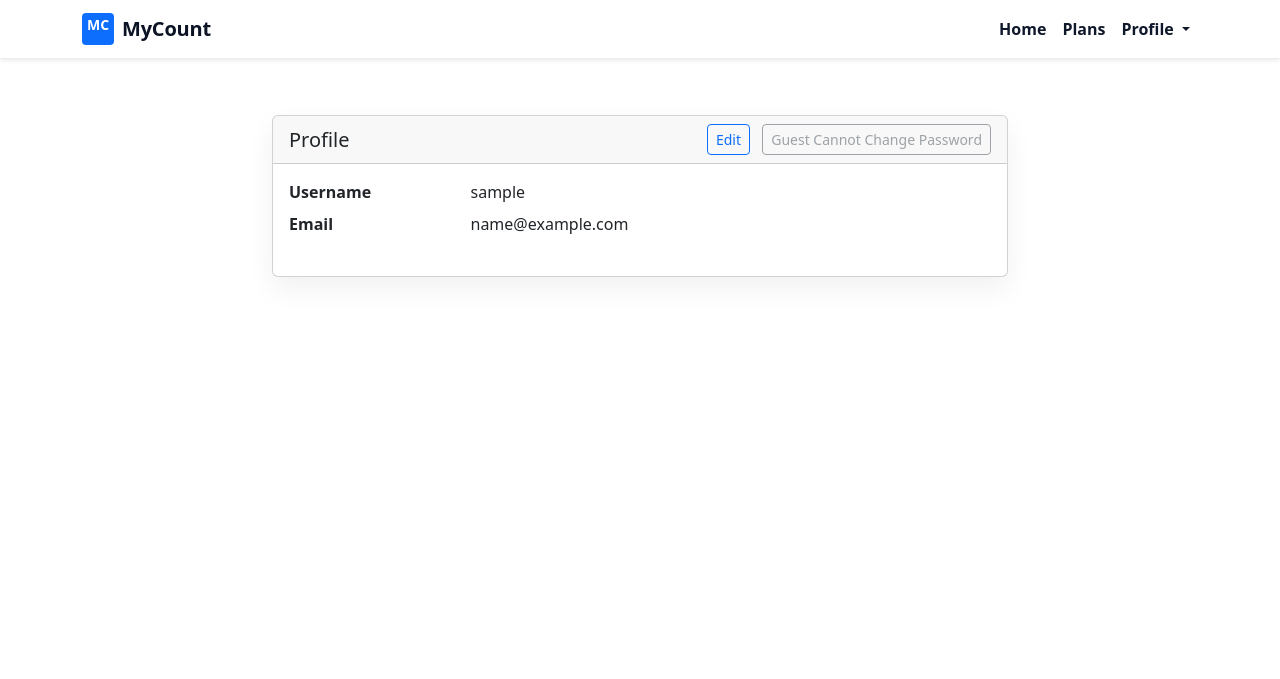
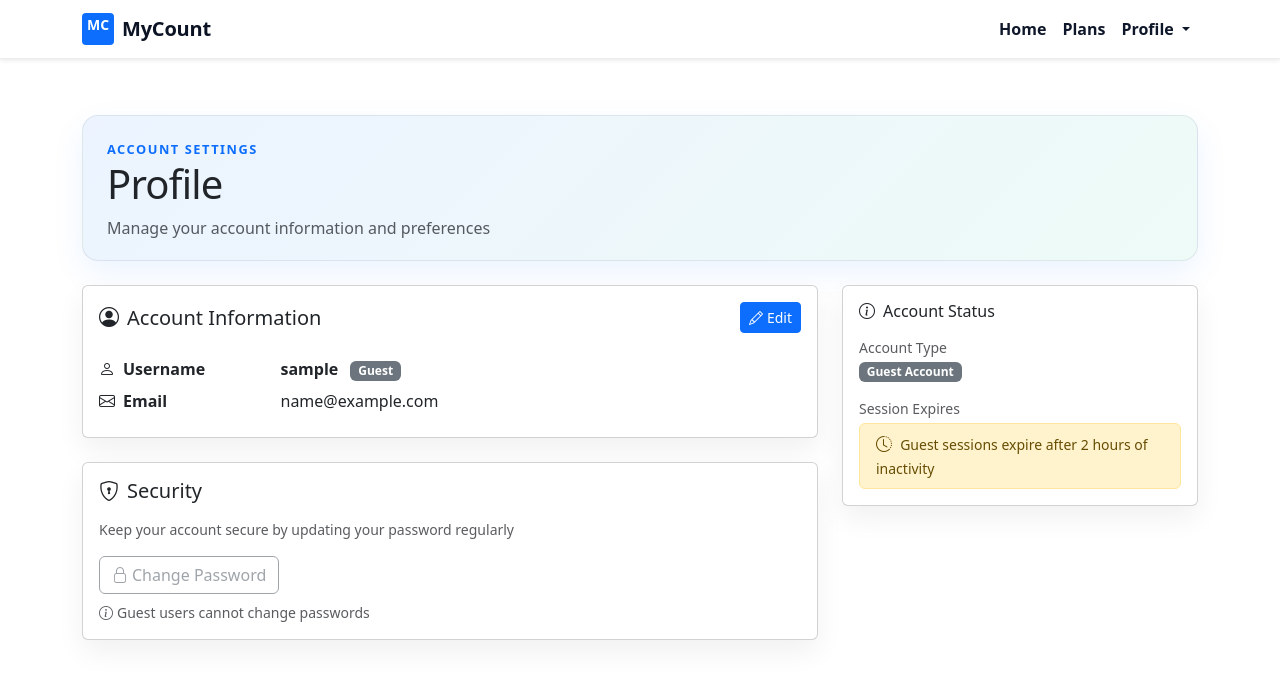
Before and after one commit to darkha03/MyCount, a Flask app: template backend/templates/profile.html in a window 1280 px wide. Shown: the top 679 px of the page. Run offline with Flask 3, Linux system fonts and the light colour scheme; tables that the repository leaves empty hold one stand-in row (values such as "Sample post"); the template is opened without the code that fills it: values that come from a table or form of the project are taken from there, most other values are stand-ins (such as "Sample title", 1, 10 or a date in 2020).

Commit message:
update fix calculate balance + profile UI

```diff
--- a/backend/templates/profile.html
+++ b/backend/templates/profile.html
@@ -4,28 +4,82 @@
 
 {% block content %}
 <div class="container mt-4">
-  <div class="row justify-content-center">
-    <div class="col-md-8">
+  <div class="page-hero mb-4">
+    <div class="d-flex justify-content-between align-items-start">
+      <div>
+        <span class="eyebrow">Account Settings</span>
+        <h1 class="mb-2">Profile</h1>
+        <p class="text-muted mb-0">Manage your account information and preferences</p>
+      </div>
+    </div>
+  </div>
+
+  <div class="row g-4">
+    <div class="col-lg-8">
+      <div class="card mb-4">
+        <div class="card-body">
+          <div class="d-flex justify-content-between align-items-center mb-4">
+            <h5 class="card-title mb-0"><i class="bi bi-person-circle me-2"></i>Account Information</h5>
+            <button class="btn btn-sm btn-primary" data-bs-toggle="modal" data-bs-target="#editProfileModal">
+              <i class="bi bi-pencil me-1"></i>Edit
+            </button>
+          </div>
+          <dl class="row mb-0">
+            <dt class="col-sm-3"><i class="bi bi-person me-2"></i>Username</dt>
+            <dd class="col-sm-9">
+              <span class="fw-semibold">{{ user.username }}</span>
+              {% if user.is_guest %}
+              <span class="badge bg-secondary ms-2">Guest</span>
+              {% endif %}
+            </dd>
+
+            <dt class="col-sm-3"><i class="bi bi-envelope me-2"></i>Email</dt>
+            <dd class="col-sm-9">{{ user.email }}</dd>
+          </dl>
+        </div>
+      </div>
+
       <div class="card">
-        <div class="card-header d-flex justify-content-between align-items-center">
-          <h5 class="mb-0">Profile</h5>
-          <div>
-            <button class="btn btn-sm btn-outline-primary me-2" data-bs-toggle="modal" data-bs-target="#editProfileModal">Edit</button>
+        <div class="card-body">
+          <h5 class="card-title mb-3"><i class="bi bi-shield-lock me-2"></i>Security</h5>
+          <p class="text-muted small mb-3">Keep your account secure by updating your password regularly</p>
+          {% if user.is_guest %}
+          <button class="btn btn-outline-secondary disabled" disabled>
+            <i class="bi bi-lock me-1"></i>Change Password
+          </button>
+          <p class="text-muted small mt-2 mb-0"><i class="bi bi-info-circle me-1"></i>Guest users cannot change passwords</p>
+          {% else %}
+          <button class="btn btn-primary" data-bs-toggle="modal" data-bs-target="#changePasswordModal">
+            <i class="bi bi-key me-1"></i>Change Password
+          </button>
+          {% endif %}
+        </div>
+      </div>
+    </div>
+
+    <div class="col-lg-4">
+      <div class="card">
+        <div class="card-body">
+          <h6 class="card-title mb-3"><i class="bi bi-info-circle me-2"></i>Account Status</h6>
+          <div class="d-flex flex-column gap-3">
+            <div>
+              <small class="text-muted d-block">Account Type</small>
+              {% if user.is_guest %}
+              <span class="badge bg-secondary">Guest Account</span>
+              {% else %}
+              <span class="badge bg-success">Regular Account</span>
+              {% endif %}
+            </div>
             {% if user.is_guest %}
-            <button class="btn btn-sm btn-outline-secondary disabled" title="Guest users cannot change password">Guest Cannot Change Password</button>
-            {% else %}
-            <button class="btn btn-sm btn-outline-secondary" data-bs-toggle="modal" data-bs-target="#changePasswordModal">Change Password</button>
+            <div>
+              <small class="text-muted d-block mb-1">Session Expires</small>
+              <div class="alert alert-warning py-2 px-3 mb-0">
+                <i class="bi bi-clock-history me-1"></i>
+                <small>Guest sessions expire after 2 hours of inactivity</small>
+              </div>
+            </div>
             {% endif %}
           </div>
-        </div>
-        <div class="card-body">
-          <dl class="row">
-            <dt class="col-sm-3">Username</dt>
-            <dd class="col-sm-9">{{ user.username }}</dd>
-
-            <dt class="col-sm-3">Email</dt>
-            <dd class="col-sm-9">{{ user.email }}</dd>
-          </dl>
         </div>
       </div>
     </div>
```
Also changed, not shown: backend/routes/plans/__init__.py (+15 -7 lines), docker-compose.yml (+10 -0 lines), README.md, 1 other file.
